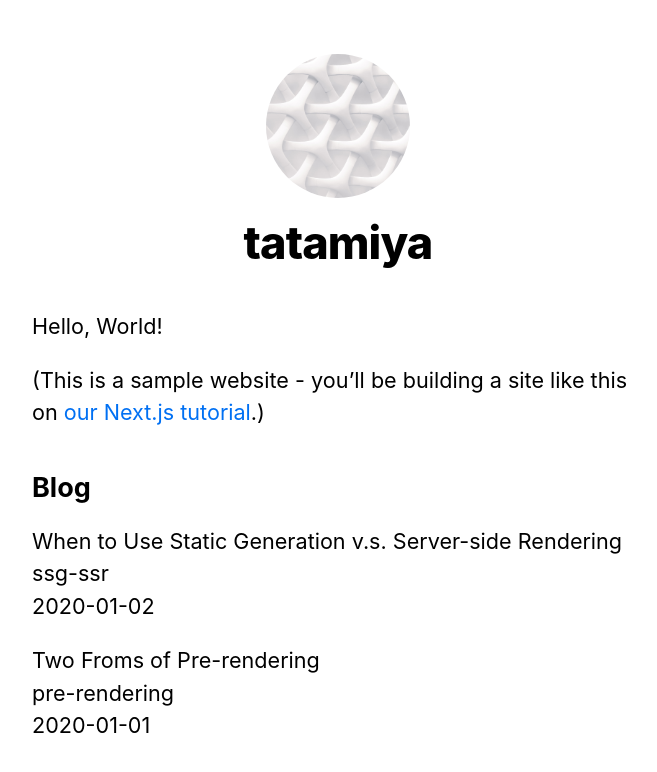
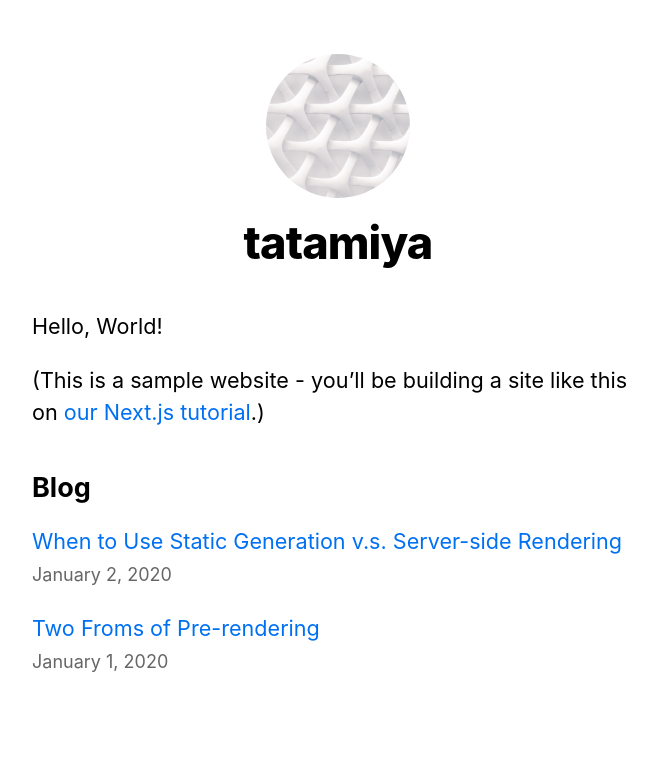
Before and after one commit to tatamiya/create-next-js-app, a Next.js app: page / in a window 1280 px wide. Shown: the top 772 px of the page, without its empty margins (302-959 px from the left). Built offline with nearby package versions, Linux system fonts and the light colour scheme.

Commit message:
Dynamic Routes (8. Polishing the Index Page)

```diff
--- a/pages/index.js
+++ b/pages/index.js
@@ -1,4 +1,6 @@
 import Head from 'next/head'
+import Link from 'next/link'
+import Date from '../components/date'
 import Layout, { siteTitle } from '../components/layout'
 import { getSortedPostsData } from '../lib/posts'
 import utilStyles from '../styles/utils.module.css'
@@ -31,11 +33,13 @@ export default function Home({ allPostsData }) {
         <ul className={utilStyles.list}>
           {allPostsData.map(({ id, date, title }) => (
             <li className={utilStyles.listItem} key={id}>
-              {title}
+              <Link href={`/posts/${id}`}>
+                <a>{title}</a>
+              </Link>
               <br />
-              {id}
-              <br />
-              {date}
+              <small className={utilStyles.lightText}>
+                <Date dateString={date} />
+              </small>
             </li>
           ))}
         </ul>
```
